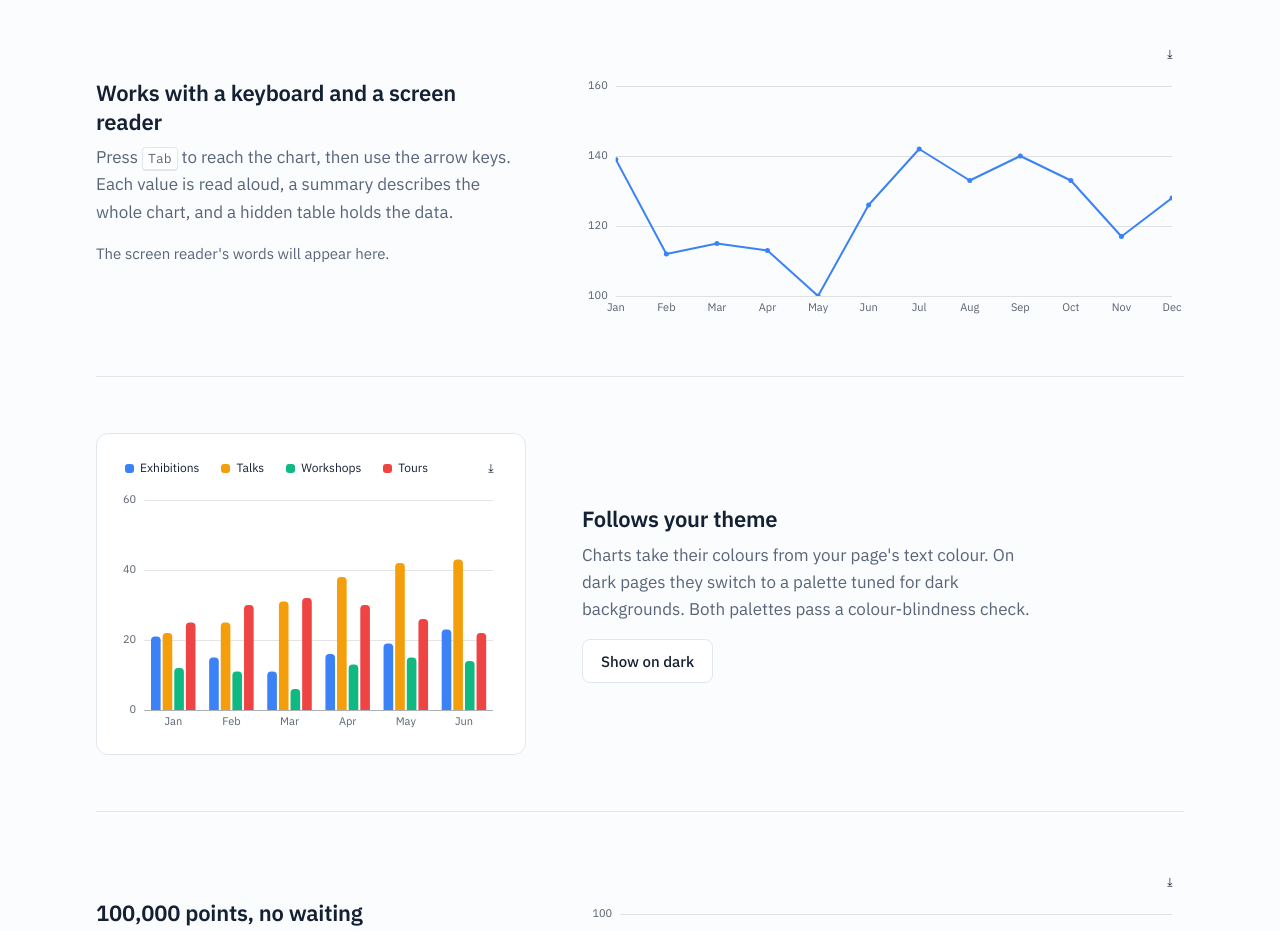
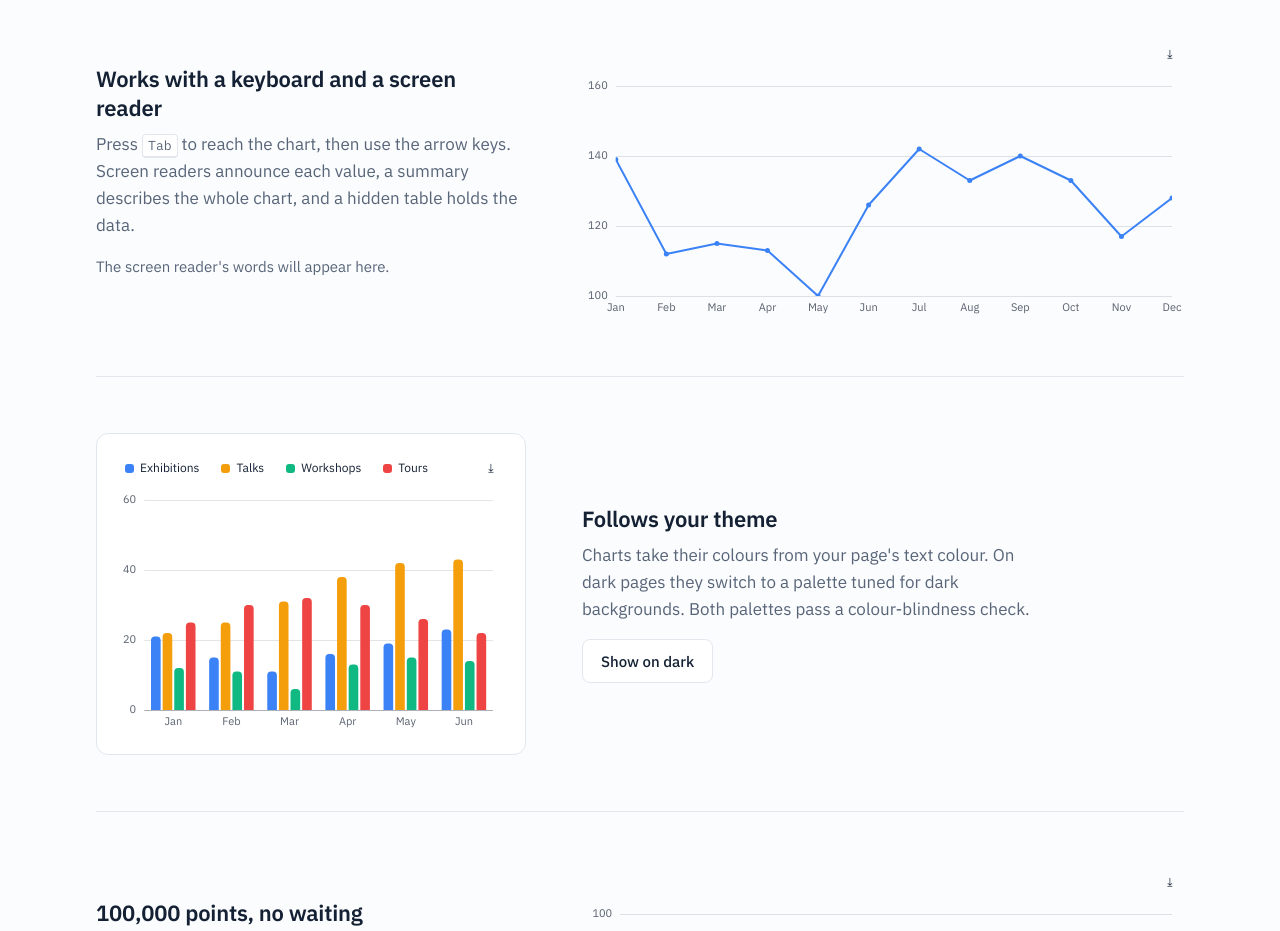
Before and after one commit to nahsamahammed106-gif/minichart, a website: page demo/index.html in a window 1280 px wide. Shown: the part 2720-3651 px from the top of the page. Drawn offline with Linux system fonts and the light colour scheme.

Commit message:
Fact-check fixes: README says not on npm yet and only tested in Chrome; demo says screen readers announce values

```diff
--- a/demo/index.html
+++ b/demo/index.html
@@ -160,7 +160,7 @@
       <div class="feature">
         <div class="copy">
           <h3>Works with a keyboard and a screen reader</h3>
-          <p>Press <kbd>Tab</kbd> to reach the chart, then use the arrow keys. Each value is read aloud, a summary describes the whole chart, and a hidden table holds the data.</p>
+          <p>Press <kbd>Tab</kbd> to reach the chart, then use the arrow keys. Screen readers announce each value, a summary describes the whole chart, and a hidden table holds the data.</p>
           <p class="said" aria-hidden="true" id="said">The screen reader's words will appear here.</p>
         </div>
         <div id="a11y" class="chart"></div>
```
Also changed, not shown: README.md.
